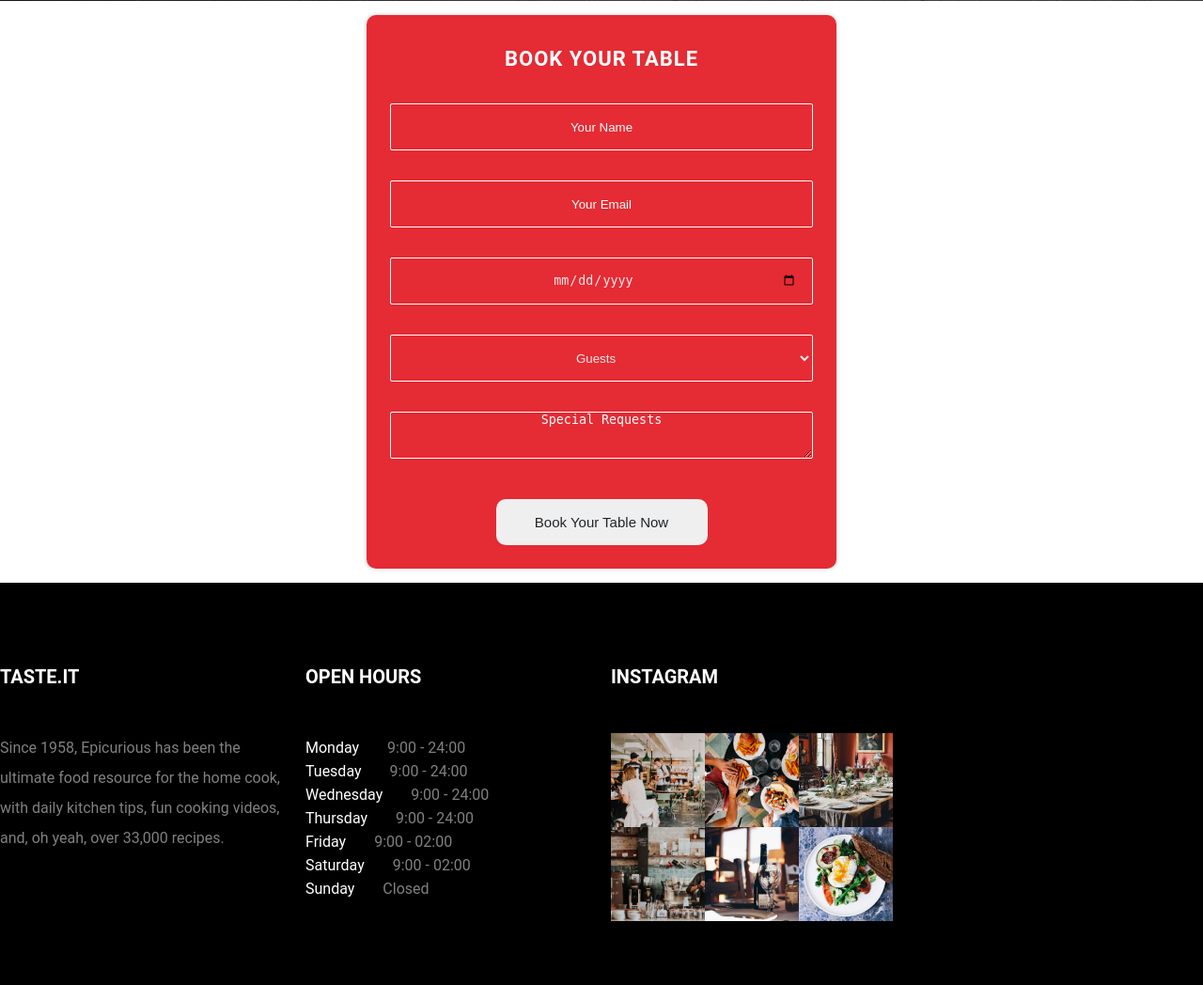
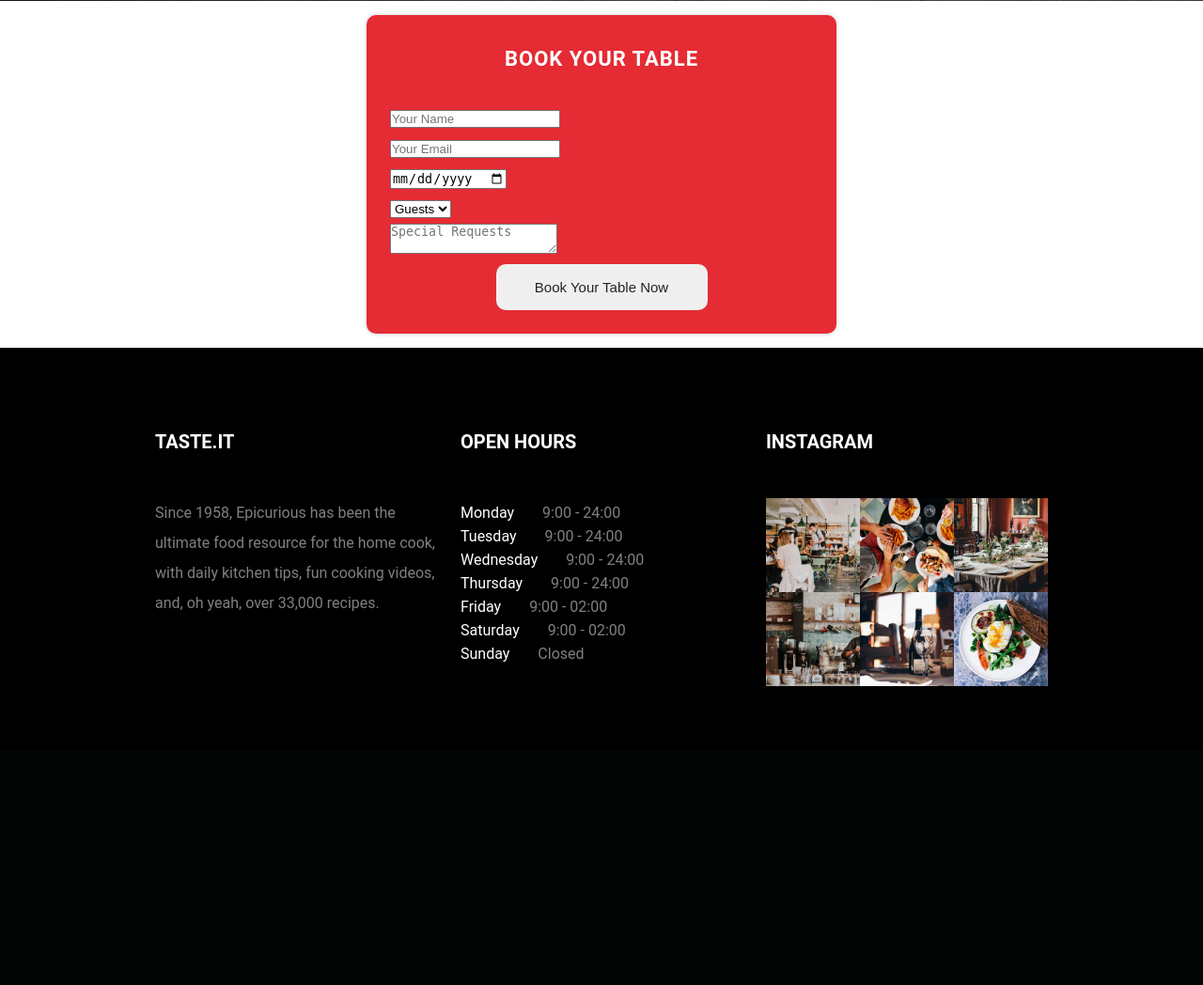
Before and after one commit to Krutik19/Group12, a PHP site: page /Views/Reservation.php in a window 1280 px wide; the page is wider, and only the part inside the window is pictured. Shown: the part 799-1847 px from the top of that part at 94% size. After the commit the page ends 1529 px from the top of that part, so only its background shows below. Run offline with PHP 8.4, Linux system fonts and the light colour scheme.

Commit message:
updating footer css

```diff
--- a/Style/index.css
+++ b/Style/index.css
@@ -250,40 +250,8 @@ body {
     letter-spacing: 1px;
     margin-bottom: 25px;
 }
-
-.form-group {
-    position: relative;
-    width: 100%;
-    display: block;
-    margin-bottom: 1rem;
-}
-
-.foot-news {
-    margin-bottom: 18px;
-}
-
-.form-control {
-    outline: none;
-    background: #e52b34 !important;
-    box-shadow: none;
-    height: 50px;
-    border: 1px solid white;
-    border-radius: 2px;
-    color: rgba(255, 255, 255, 0.9) !important;
-    box-shadow: none !important;
-    padding: 0 16px;
-    margin-bottom: 16px;
-    text-align: center;
-    width: 100%;
-    cursor: pointer;
-}
-
 .input-wrap {
     position: relative;
-}
-
-.form-control::-webkit-input-placeholder {
-    color: #fff;
 }
 
 .btn {
@@ -427,7 +395,8 @@ footer .list-unstyled li span {
     margin-bottom: 20px;
 }
 .grid-container {
-    display: inline-grid;
+    justify-content: center;
+    display: flex;
     grid-template-columns: auto auto auto auto;
     column-gap: 25px;
 }
```
